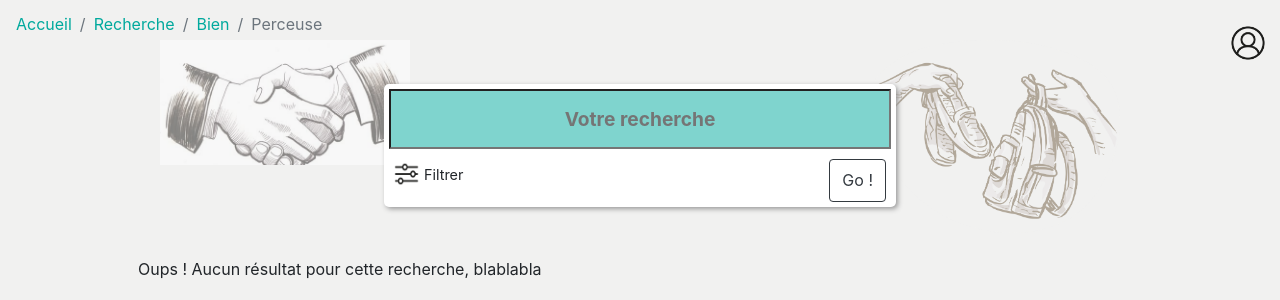
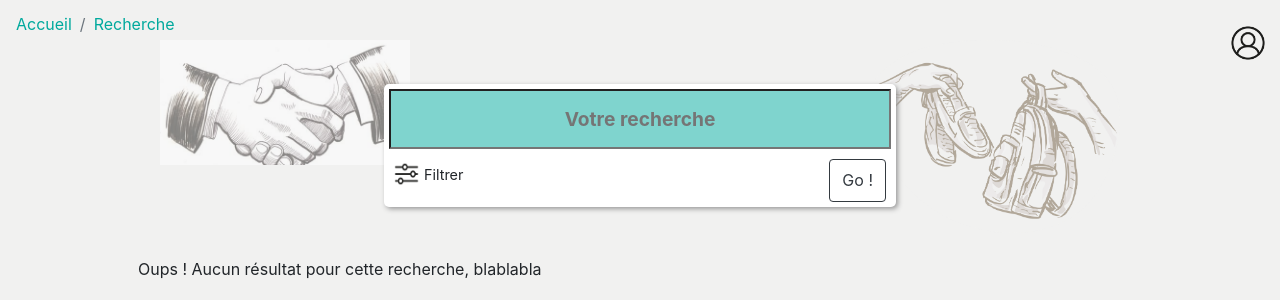
Before and after one commit to WildCodeSchool/lyon-php-2003-project2-tnt, a PHP site: template src/View/Product/show.html.twig in a window 1280 px wide. Shown: the part 60-360 px from the top of the page. Run offline with PHP 8.4, Linux system fonts and the light colour scheme; the template is opened without the code that fills it, so the values that code supplies are empty; some libraries are stand-ins or nearby versions.

Commit message:
Fil Arianne ok :)

```diff
--- a/src/View/arianne.html.twig
+++ b/src/View/arianne.html.twig
@@ -1,6 +1,20 @@
 <ul class="breadcrumb">
     <li class="breadcrumb-item"><a href="#">Accueil</a></li>
-    <li class="breadcrumb-item"><a href="#">Recherche</a></li>
-    <li class="breadcrumb-item"><a href="#">Bien</a></li>
-    <li class="breadcrumb-item active">Perceuse</li>
+    <li class="breadcrumb-item"><a href="/Product/bienOuService/recherche">Recherche</a></li>
+
+    {% if 'bien' in url %}
+        <li class="breadcrumb-item"><a href="/Product/show/bien">Bien</a></li>
+    {% elseif 'service' in url %}
+        <li class="breadcrumb-item"><a href="/Product/show/service">Service</a></li>
+    {% endif %}
+
+    {% if 'details' in url %}
+        {% if details.0.name == 'bien' %}
+            <li class="breadcrumb-item"><a href="/Product/show/bien">Bien</a></li>
+        {% else %}
+            <li class="breadcrumb-item"><a href="/Product/show/service">Service</a></li>
+        {% endif %}
+        <li class="breadcrumb-item">{{ details.0.title }}</li>
+    {% endif %}
+
 </ul>
```
